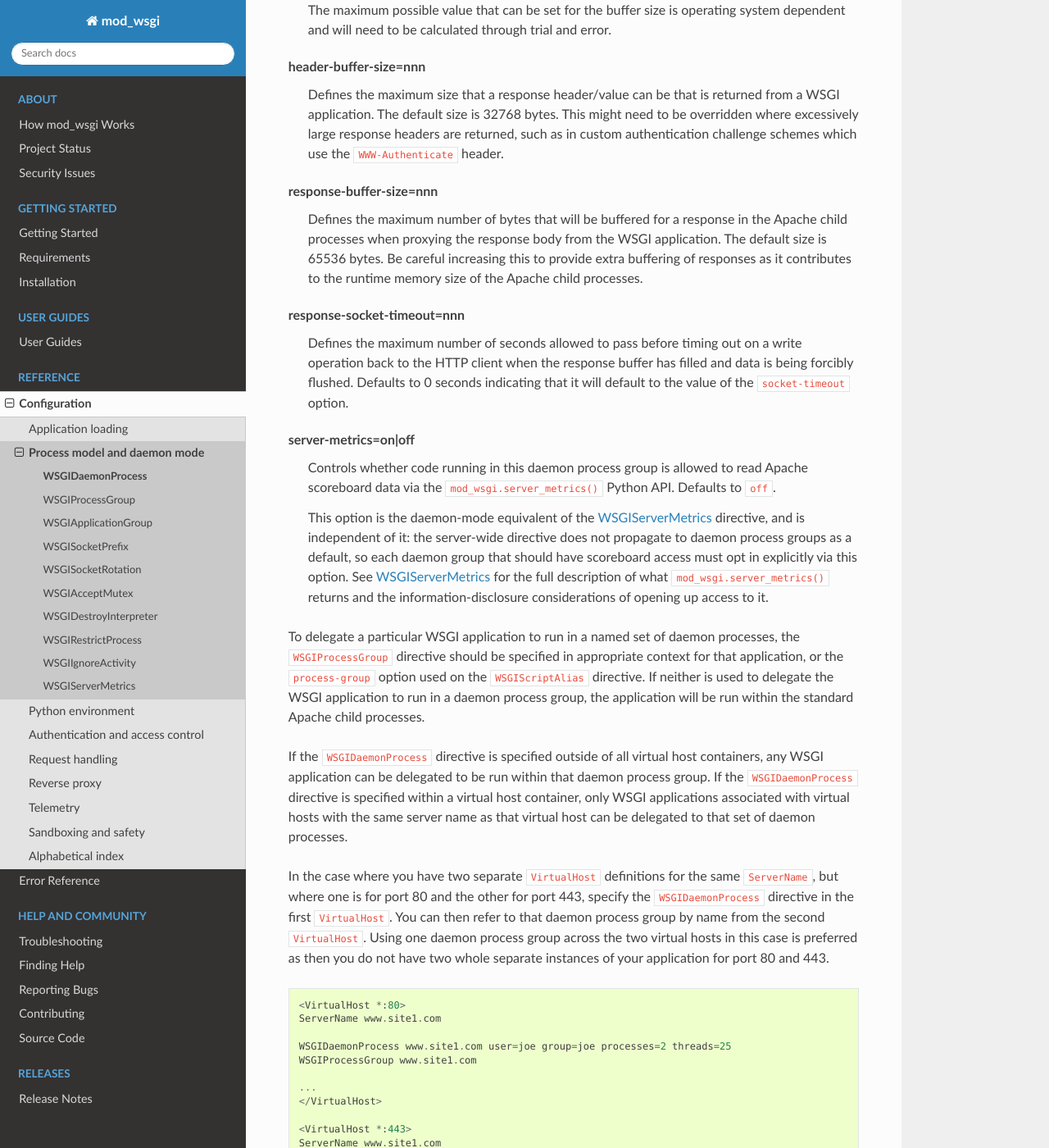
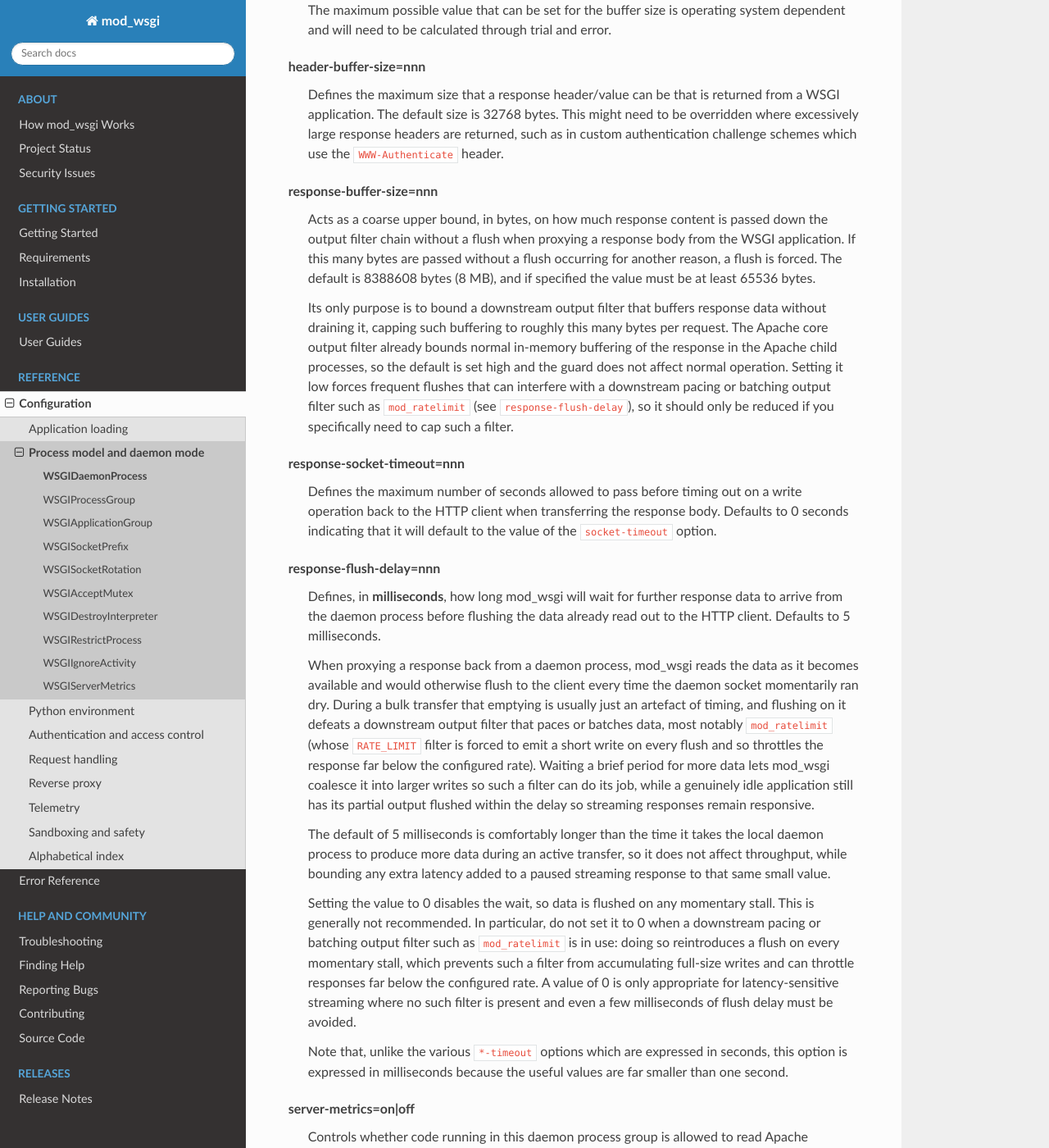
Before and after one commit to GrahamDumpleton/mod_wsgi, a Sphinx documentation site: the page built from docs/configuration-directives/WSGIDaemonProcess.rst, in a window 1280 px wide and 1400 px high, scrolled down 12631 px. Shown: the whole window at 82% size. Built offline with Sphinx 7.4.7 and the Read the Docs theme 3.1.0, drawn with Linux system fonts in a browser that asks for light colours.

Commit message:
Stop daemon response flushing from defeating mod_ratelimit.
When proxying a response body back from a daemon process, mod_wsgi forced
a flush both whenever the daemon socket momentarily ran dry and after each
response-buffer-size worth of data. Both forced the mod_ratelimit
RATE_LIMIT filter to emit short writes, so depending on the Apache version
a configured rate limit was either largely ineffective or applied far too
aggressively, never honoured accurately for a daemon mode response.

mod_wsgi requires Apache 2.4, whose core output filter already bounds how
much response data is buffered in the child processes, so these forced
flushes are not needed to limit memory use and have been removed. Response
data is now passed straight on, so a downstream pacing or batching filter
receives full-size writes and works correctly.

A new response-flush-delay option (default 5 milliseconds) controls how
long mod_wsgi waits for more data before flushing when the daemon socket
runs dry, so a transient stall during an active transfer no longer
triggers a flush while a genuinely idle application still has its partial
output flushed within the delay. Setting it to 0 flushes on any stall and
is not recommended when a pacing filter is in use.

The response-buffer-size option is repurposed as a coarse runaway guard
that forces a flush only once that many bytes have been passed downstream
without one, bounding a downstream filter that buffers without draining.
Its default is raised from 65536 bytes to 8388608 bytes accordingly.

```diff
--- a/docs/configuration-directives/WSGIDaemonProcess.rst
+++ b/docs/configuration-directives/WSGIDaemonProcess.rst
@@ -769,20 +769,69 @@ Options which can be supplied to the ``WSGIDaemonProcess`` directive are:
 .. _response-buffer-size:
 
 **response-buffer-size=nnn**
-    Defines the maximum number of bytes that will be buffered for a
-    response in the Apache child processes when proxying the response body
-    from the WSGI application. The default size is 65536 bytes. Be careful
-    increasing this to provide extra buffering of responses as it
-    contributes to the runtime memory size of the Apache child processes.
+    Acts as a coarse upper bound, in bytes, on how much response content is
+    passed down the output filter chain without a flush when proxying a
+    response body from the WSGI application. If this many bytes are passed
+    without a flush occurring for another reason, a flush is forced. The
+    default is 8388608 bytes (8 MB), and if specified the value must be at
+    least 65536 bytes.
+
+    Its only purpose is to bound a downstream output filter that buffers
+    response data without draining it, capping such buffering to roughly
+    this many bytes per request. The Apache core output filter already
+    bounds normal in-memory buffering of the response in the Apache child
+    processes, so the default is set high and the guard does not affect
+    normal operation. Setting it low forces frequent flushes that can
+    interfere with a downstream pacing or batching output filter such as
+    ``mod_ratelimit`` (see ``response-flush-delay``), so it should only be
+    reduced if you specifically need to cap such a filter.
 
 .. _response-socket-timeout:
 
 **response-socket-timeout=nnn**
     Defines the maximum number of seconds allowed to pass before timing out
-    on a write operation back to the HTTP client when the response buffer
-    has filled and data is being forcibly flushed. Defaults to 0 seconds
-    indicating that it will default to the value of the ``socket-timeout``
-    option.
+    on a write operation back to the HTTP client when transferring the
+    response body. Defaults to 0 seconds indicating that it will default to
+    the value of the ``socket-timeout`` option.
+
+.. _response-flush-delay:
+
+**response-flush-delay=nnn**
+    Defines, in **milliseconds**, how long mod_wsgi will wait for further
+    response data to arrive from the daemon process before flushing the
+    data already read out to the HTTP client. Defaults to 5 milliseconds.
+
+    When proxying a response back from a daemon process, mod_wsgi reads the
+    data as it becomes available and would otherwise flush to the client
+    every time the daemon socket momentarily ran dry. During a bulk
+    transfer that emptying is usually just an artefact of timing, and
+    flushing on it defeats a downstream output filter that paces or batches
+    data, most notably ``mod_ratelimit`` (whose ``RATE_LIMIT`` filter is
+    forced to emit a short write on every flush and so throttles the
+    response far below the configured rate). Waiting a brief period for
+    more data lets mod_wsgi coalesce it into larger writes so such a filter
+    can do its job, while a genuinely idle application still has its partial
+    output flushed within the delay so streaming responses remain
+    responsive.
+
+    The default of 5 milliseconds is comfortably longer than the time it
+    takes the local daemon process to produce more data during an active
+    transfer, so it does not affect throughput, while bounding any extra
+    latency added to a paused streaming response to that same small value.
+
+    Setting the value to 0 disables the wait, so data is flushed on any
+    momentary stall. This is generally not recommended. In particular, do
+    not set it to 0 when a downstream pacing or batching output filter such
+    as ``mod_ratelimit`` is in use: doing so reintroduces a flush on every
+    momentary stall, which prevents such a filter from accumulating
+    full-size writes and can throttle responses far below the configured
+    rate. A value of 0 is only appropriate for latency-sensitive streaming
+    where no such filter is present and even a few milliseconds of flush
+    delay must be avoided.
+
+    Note that, unlike the various ``*-timeout`` options which are expressed
+    in seconds, this option is expressed in milliseconds because the useful
+    values are far smaller than one second.
 
 .. _server-metrics:
 
```
Also changed, not shown: docs/release-notes/version-6.0.2.rst (+46 -0 lines), 5 other files.
